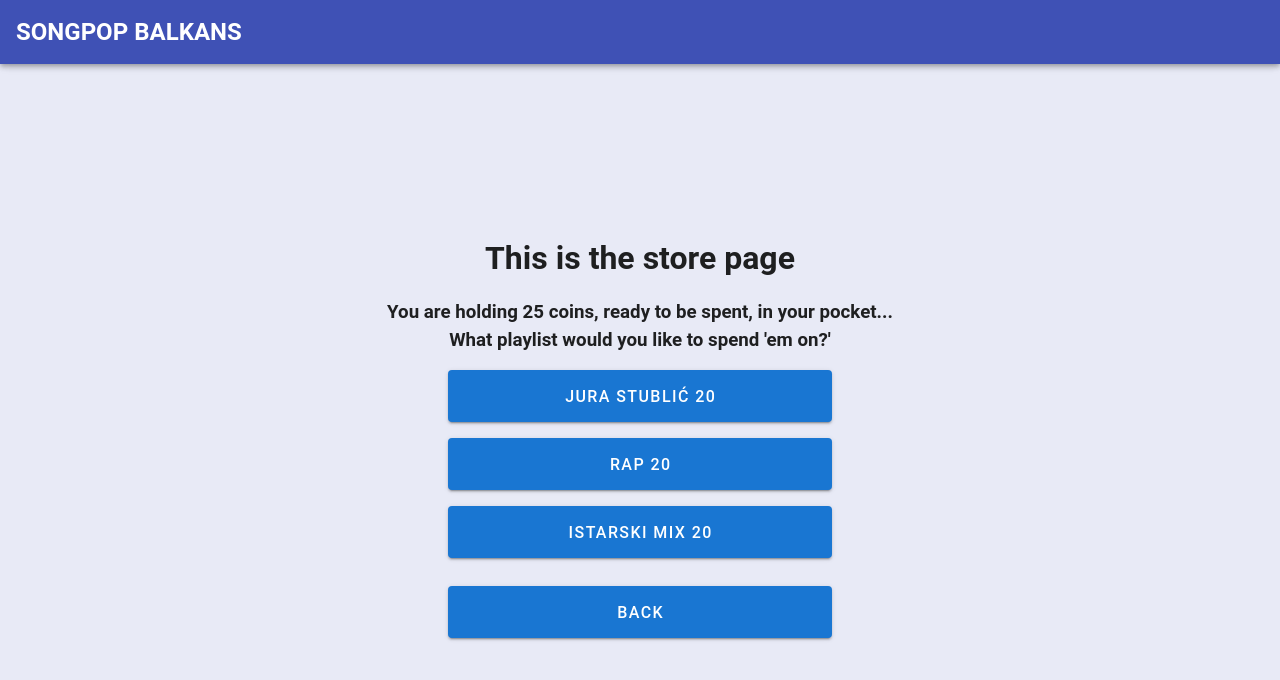
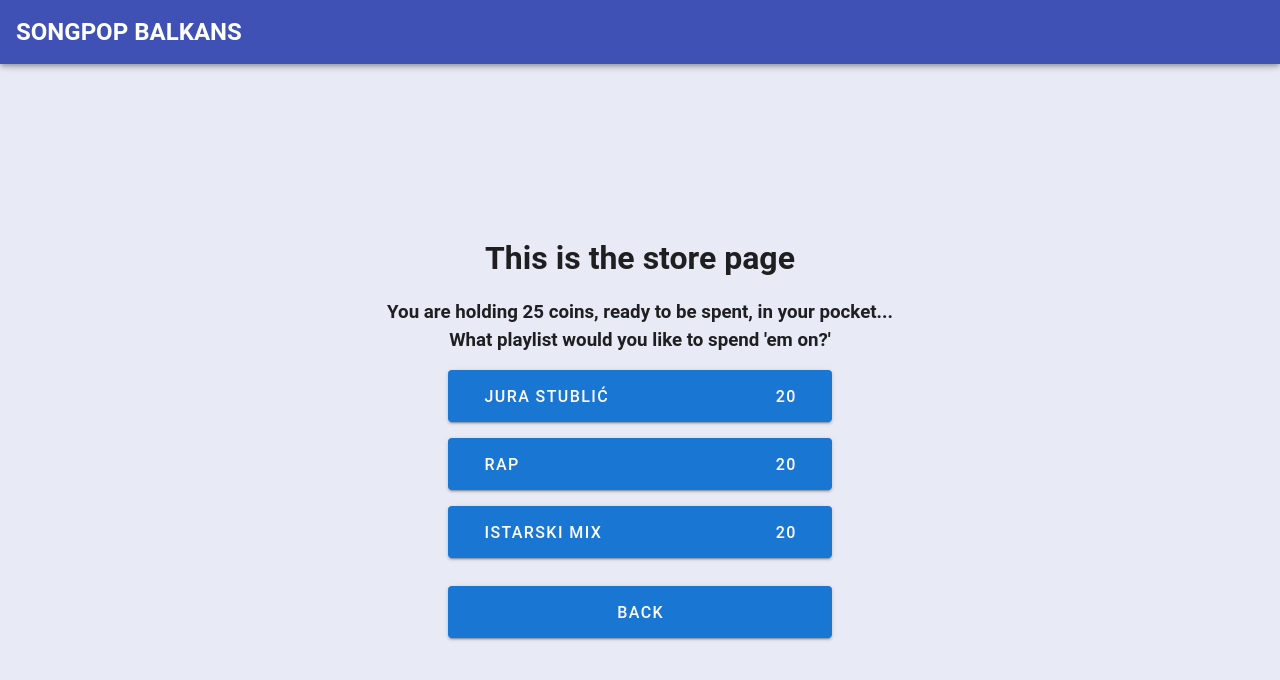
Before and after one commit to enricokokot/songpop-balkans-frontend, a Vue app: page /store in a window 1280 px wide. Shown: the top 680 px of the page. Built offline with nearby package versions, Linux system fonts and the light colour scheme; the HTML template or start-up script is replaced by a standard one.

Commit message:
Fix alignment

```diff
--- a/src/views/StoreView.vue
+++ b/src/views/StoreView.vue
@@ -24,7 +24,10 @@
             color="primary"
             @click="buyPlaylist(playlist)"
             width="30%"
-            >{{ playlist.title }} {{ playlist.price }}</v-btn
+            ><v-col class="d-flex justify-start">{{ playlist.title }}</v-col>
+            <v-col class="d-flex justify-end">{{
+              playlist.price
+            }}</v-col></v-btn
           >
         </v-row>
         <v-row class="align-center justify-center mt-8">
```
